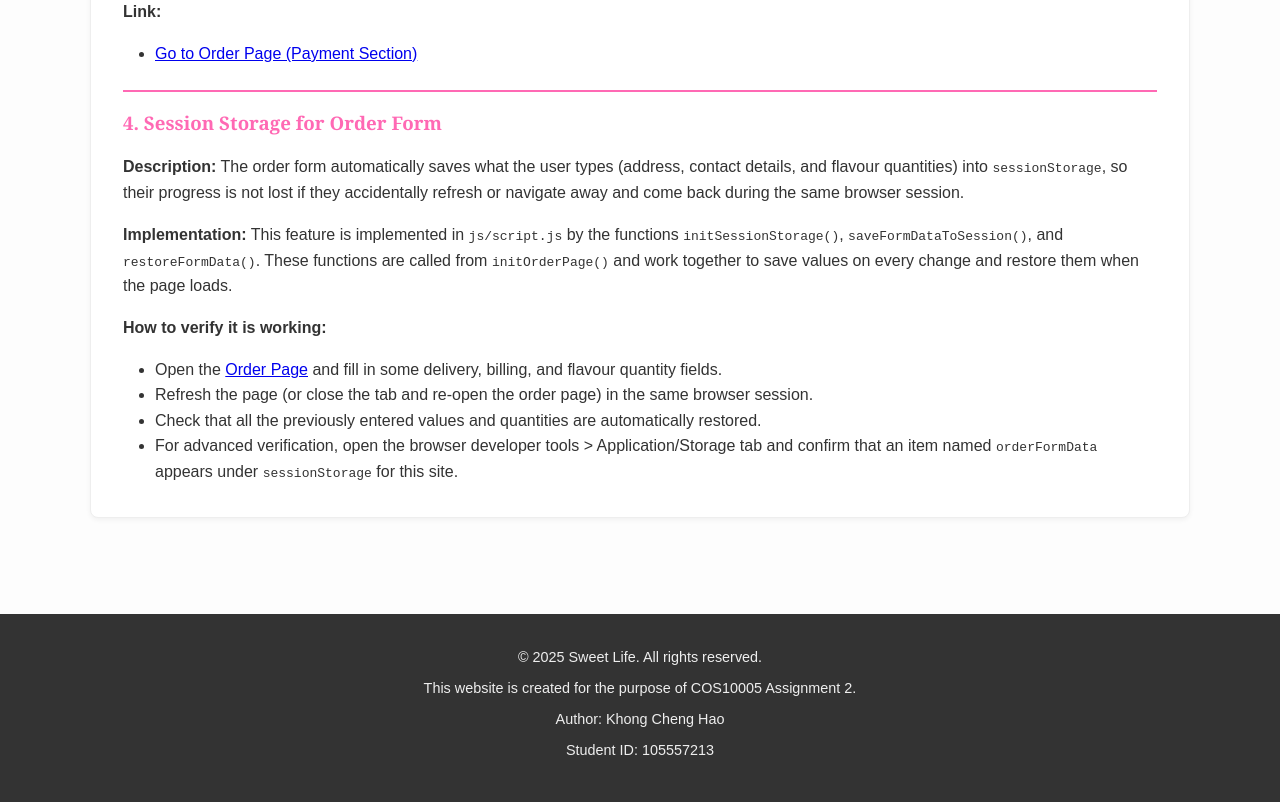
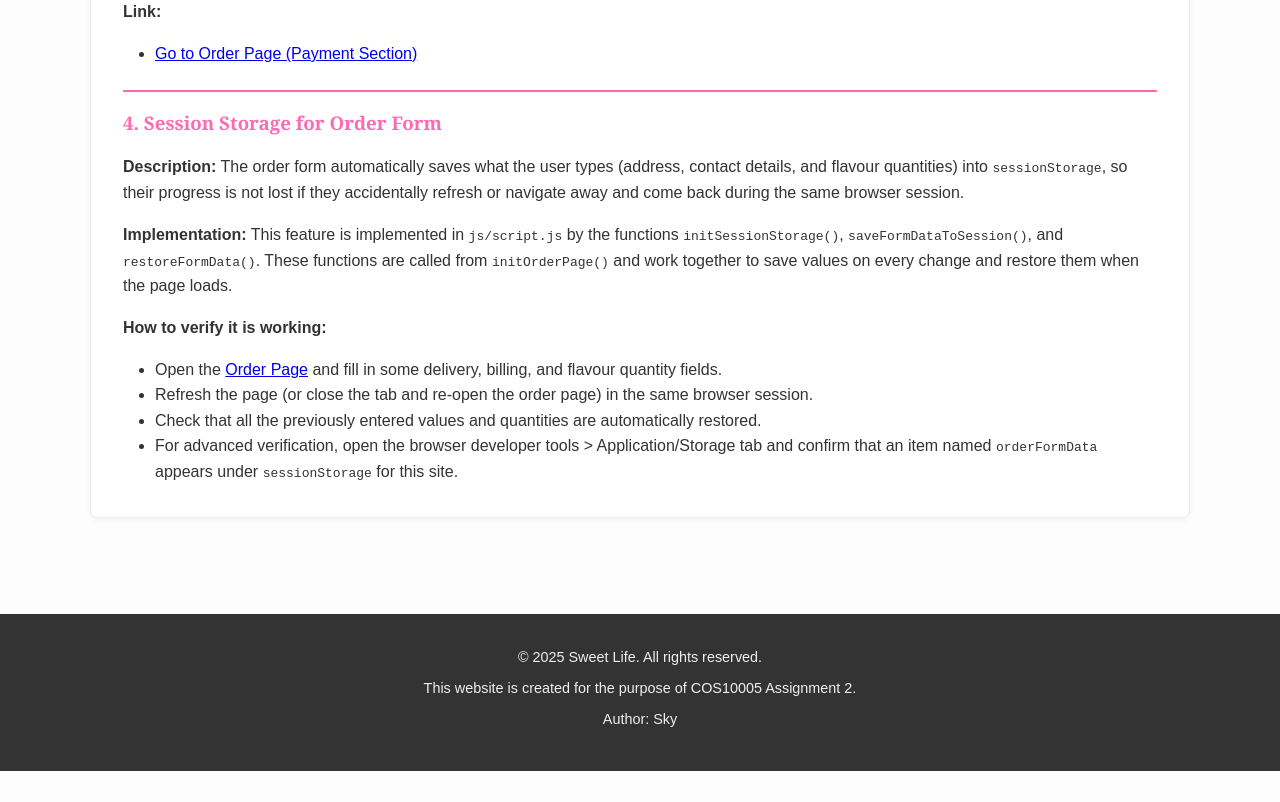
Before and after one commit to skylc05/HTML-CSS-JS, a plain HTML site: page Y2S1 Assignment 2/features.html in a window 1280 px wide. Shown: the part 1149-1951 px from the top of the page. After the commit the page ends 1920 px from the top, so only its background shows below. Drawn offline with Linux system fonts and the light colour scheme.

Commit message:
Add files via upload

```diff
--- a/Y2S1 Assignment 2/css/style.css
+++ b/Y2S1 Assignment 2/css/style.css
@@ -1,7 +1,6 @@
 /*
   File: style.css
-  Author: Khong Cheng Hao
-  Student ID: 105557213
+  Author: Sky
   Date: 25/10/2025
   Description: Main stylesheet for Sweet Life website (COS10005 Assignment 2).
                Covers general styling, layout, forms, and responsive design.
--- a/Y2S1 Assignment 2/features.html
+++ b/Y2S1 Assignment 2/features.html
@@ -93,8 +93,7 @@
         <div class="container">
             <p>&copy; 2025 Sweet Life. All rights reserved.</p>
             <p>This website is created for the purpose of COS10005 Assignment 2.</p>
-            <p>Author: Khong Cheng Hao</p>
-            <p>Student ID: 105557213</p>
+            <p>Author: Sky</p>
         </div>
     </footer>
 </body>
--- a/Y2S1 Assignment 2/js/script.js
+++ b/Y2S1 Assignment 2/js/script.js
@@ -1,7 +1,6 @@
 /*
   File: script.js
-  Author: Khong Cheng Hao
-  Student ID: 105557213
+  Author: Sky
   Date: 25/10/2025
   Description: Main JavaScript file for COS10005 Assignment 2.
   Handles:
```
Also changed, not shown: Y2S1 Assignment 2/index.html (+1 -2 lines), Y2S1 Assignment 2/order.html (+1 -2 lines), Y2S1 Assignment 2/registration.html (+1 -2 lines).
